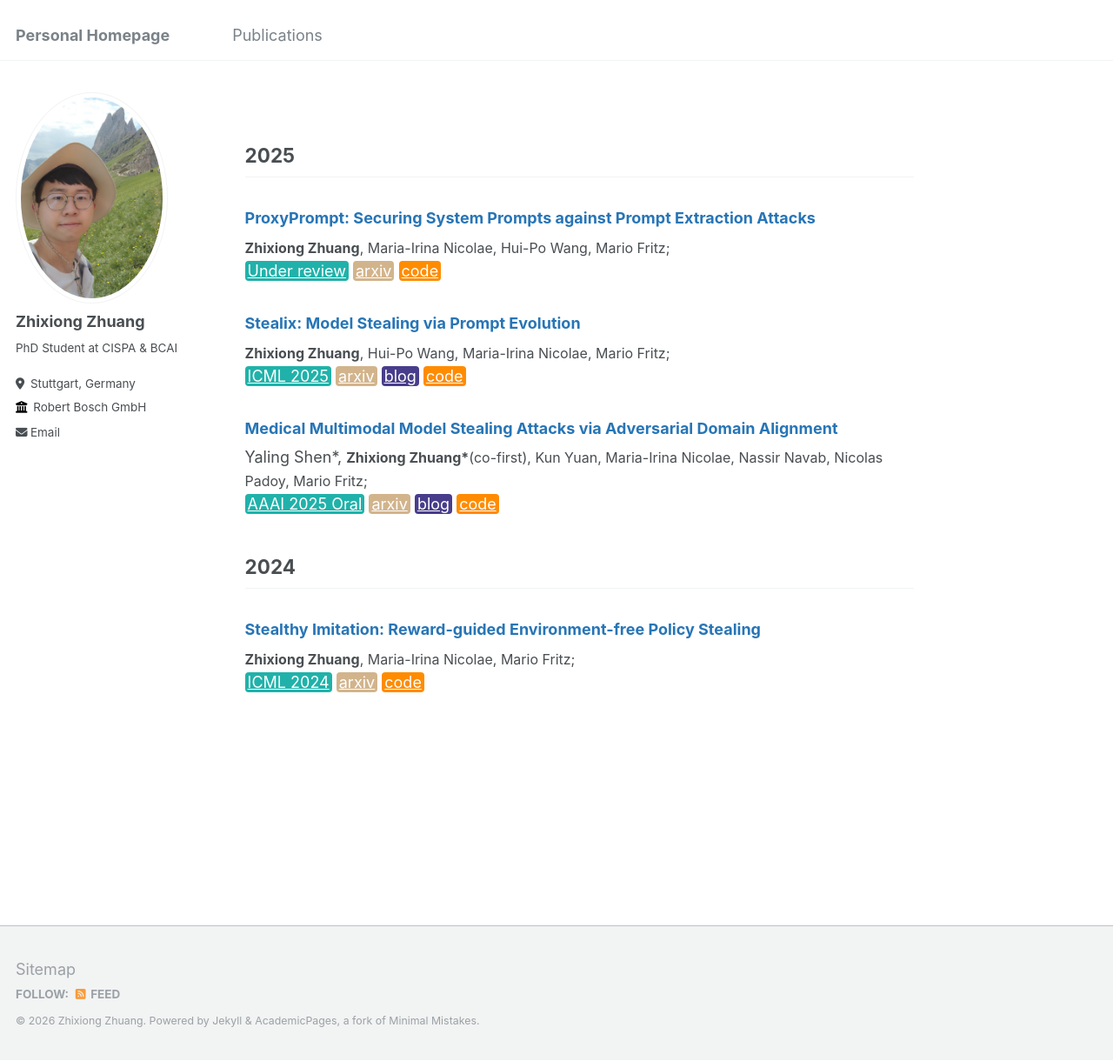
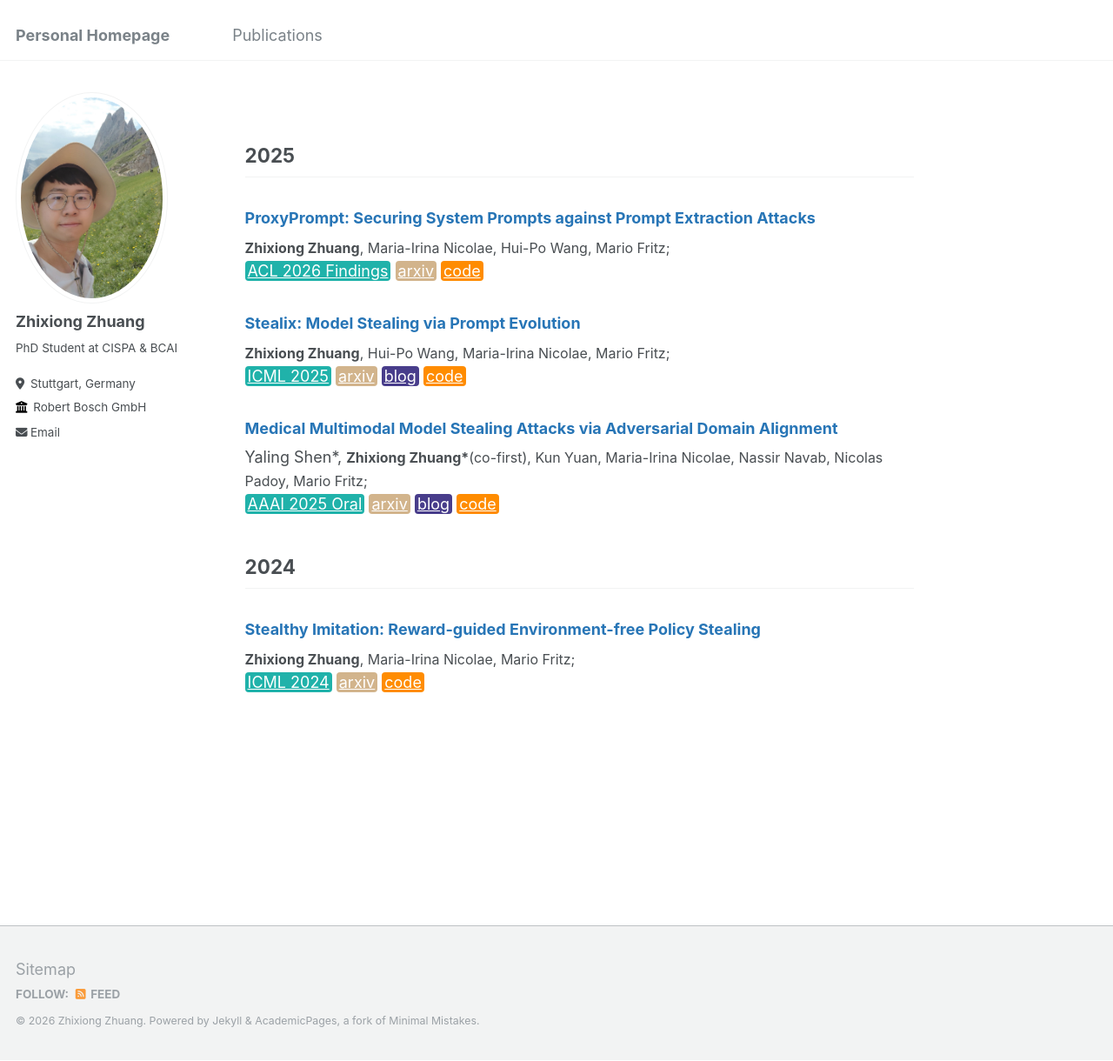
Before and after one commit to zhixiongzh/zhixiongzh.github.io, a Jekyll site: the page built from _pages/publications.md, in a window 1280 px wide and 1220 px high. Shown: the whole window at 87% size. Built offline with Jekyll 4.4.1, drawn with Linux system fonts in a browser that asks for light colours.

Commit message:
Update publication link for ProxyPromptUpdate ProxyPrompt publication status to ACL 2026 Findings

```diff
--- a/_pages/publications.md
+++ b/_pages/publications.md
@@ -43,7 +43,7 @@ a { TEXT-DECORATION:none }
 
 ### <span style="color:rgb(39, 117, 182)">ProxyPrompt: Securing System Prompts against Prompt Extraction Attacks</span>
 <font size="3"><b>Zhixiong Zhuang</b>, Maria-Irina Nicolae, Hui-Po Wang, Mario Fritz;</font>
-<a href="https://arxiv.org/abs/2505.11459" class="btn--paper" target="_blank">Under review</a>
+<a href="https://arxiv.org/abs/2505.11459" class="btn--paper" target="_blank">ACL 2026 Findings</a>
 <a href="https://arxiv.org/abs/2505.11459" class="btn--arxiv" target="_blank">arxiv</a>
 <a href="https://github.com/boschresearch/proxyprompt" class="btn--code" target="_blank">code</a>
 
```
